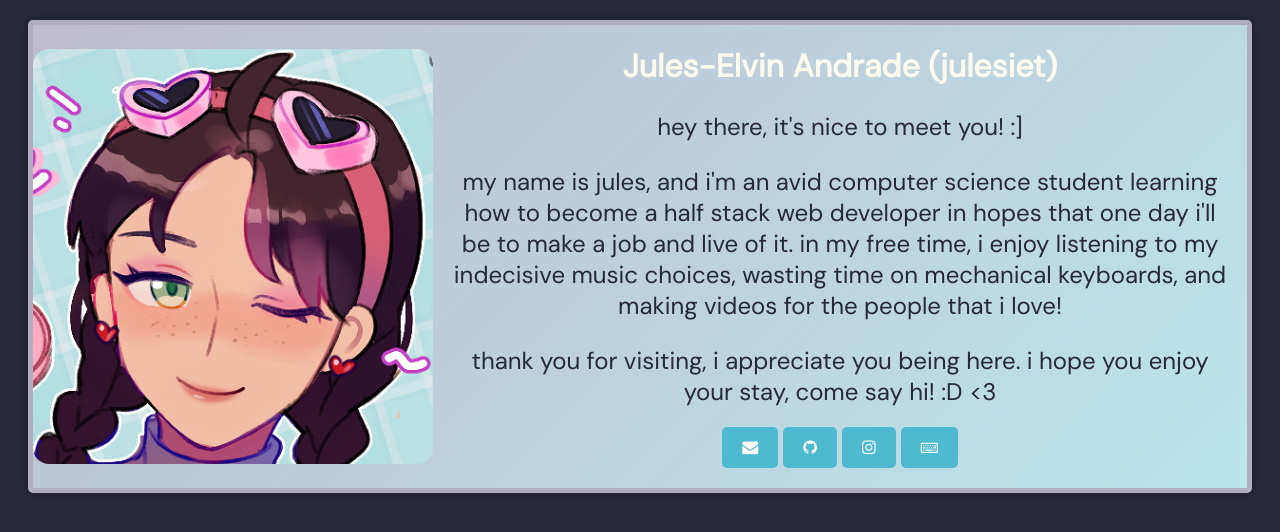
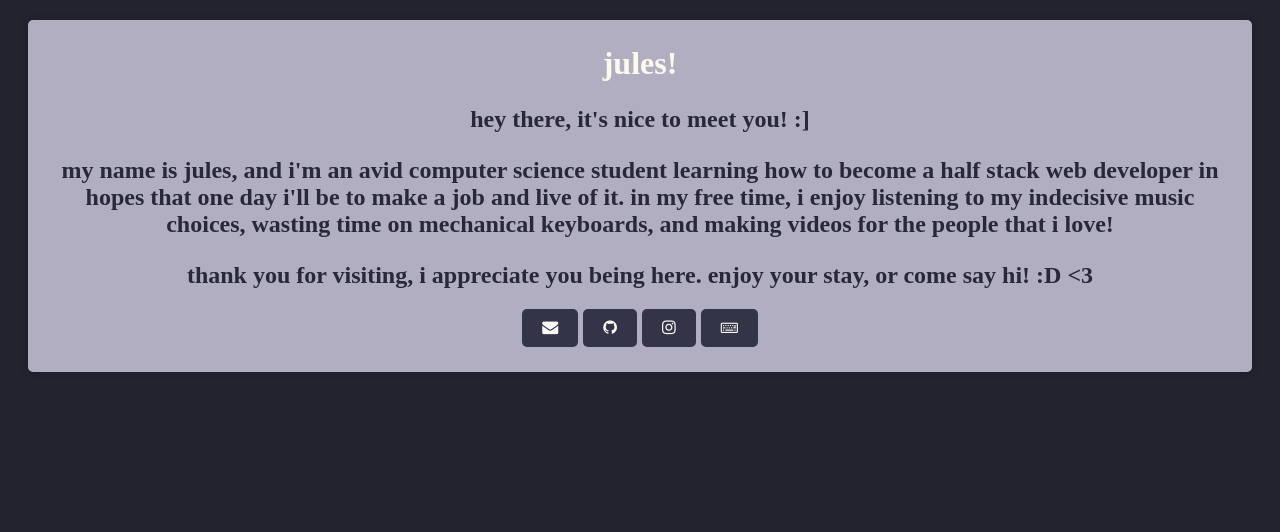
Before and after one commit to julesiet/julesiet.github.io, a plain HTML site: page index.html in a window 1280 px wide. Drawn offline with Linux system fonts and the light colour scheme; a web font is replaced by a local one.

Commit message:
i rise from the ashes

```diff
--- a/index.html
+++ b/index.html
@@ -6,7 +6,7 @@
     <title>jules' page!</title> <!-- favicon title -->
     <link rel="icon" type="image/x-icon" href="static/favicon.png"> <!-- favicon -->
     <link href="style.css" rel="stylesheet"> <!-- css file linked -->
-    <link href='https://fonts.googleapis.com/css?family=DM Sans' rel='stylesheet'> <!-- dm sans import -->
+    <link href='https://fonts.googleapis.com/css2?family=Proxima+Nova' rel='stylesheet'> <!-- font import (it's changing) -->
     <link rel="stylesheet" href="https://cdnjs.cloudflare.com/ajax/libs/font-awesome/4.7.0/css/font-awesome.min.css">
     <!-- icon import :') (this is so confusing)-->
 </head>
@@ -14,18 +14,18 @@
 <body>
     <div class="card">
         <div class="card-image">
-            <img src="static/avatar.png" alt="jules profile picture">
+            <!-- <img src="static/avatar.png" alt="jules profile picture"> -->
         </div>
         <div class="card-content">
-            <h2 class="card-title">Jules-Elvin Andrade (julesiet)</h2>
+            <h2 class="card-title">jules!</h2>
             <div class="card-text">
                 <p>hey there, it's nice to meet you! :]</p>
                 <p>my name is jules, and i'm an avid computer science student learning how to become a half stack web developer in hopes that one day i'll be to make a job and live of it. in my free time, i enjoy listening to my indecisive music choices, wasting time on mechanical keyboards, and making videos for the people that i love!</p>
-                <p>thank you for visiting, i appreciate you being here. i hope you enjoy your stay, come say hi! :D &lt;3</p>
+                <p>thank you for visiting, i appreciate you being here. enjoy your stay, or come say hi! :D &lt;3</p>
             </div>
             <div class="card-buttons">
                 <a href="mailto:juleselvandrade@gmail.com" class="btn"><i class="fa fa-envelope icon-large"></i></a>
-                <a href="https://github.com/realjulesiet" class="btn"><i class="fa fa-github icon-large"></i></a>
+                <a href="https://github.com/julesiet" class="btn"><i class="fa fa-github icon-large"></i></a>
                 <a href="https://www.instagram.com/juleselv.andrade/" class="btn"><i class="fa fa-instagram icon-large"></i></a>
                 <a href="https://monkeytype.com/profile/smeme" class="btn"><i class="fa fa-keyboard-o icon-large"></i></a>
             </div>
--- a/style.css
+++ b/style.css
@@ -1,11 +1,12 @@
 * {
     /* this affects every single element */
-    font-family: 'DM Sans';
+    font-family: 'Proxima Nova';
+    font-weight: bold;
     color: #FAF9F6;
 }
 
 body {
-    background: #272838;
+    background: #22232F;
 }
 
 .card {
@@ -14,29 +15,14 @@ body {
     border: 5px solid #b2aec1;
     border-radius: 5px;
     box-shadow: 0 0 10px rgba(0, 0, 0, 0.2);
-    background: linear-gradient(-45deg, #bbe5ed, #bfbccb);
+    background: #b2aec1;
     animation: gradient 15s ease infinite;
 }
 
-@keyframes gradient {
-
-    /* the worst gradient in the world :sob: */
-    0% {
-        background-position: 0% 50%;
-    }
-
-    50% {
-        background-position: 100% 50%;
-    }
-
-    100% {
-        background-position: 0% 50%;
-    }
-}
-
+/*
 .card-image {
     display: flex;
-    min-width: 200px;
+    min-width: 100px;
     align-items: center;
     justify-content: center;
 }
@@ -44,8 +30,9 @@ body {
 .card-image img {
     width: 100%;
     border-radius: 1rem;
-    max-width: 400px;
+    max-width: 300px;
 }
+*/
 
 .card-content {
     display: flex;
@@ -79,8 +66,8 @@ body {
 }
 
 .btn {
-    background-color: #4EBAD0;
-    border-color: #4EBAD0;
+    background-color: #333447;
+    border-color: #333447;
     color: #fff;
     padding: 10px 20px;
     font-size: 16px;
@@ -90,8 +77,8 @@ body {
 }
 
 .btn:hover {
-    background-color: #2F9CB1;
-    border-color: #2F9CB1;
+    background-color: #565776;
+    border-color: #565776;
     color: #fff;
     text-decoration: none;
 }
```
